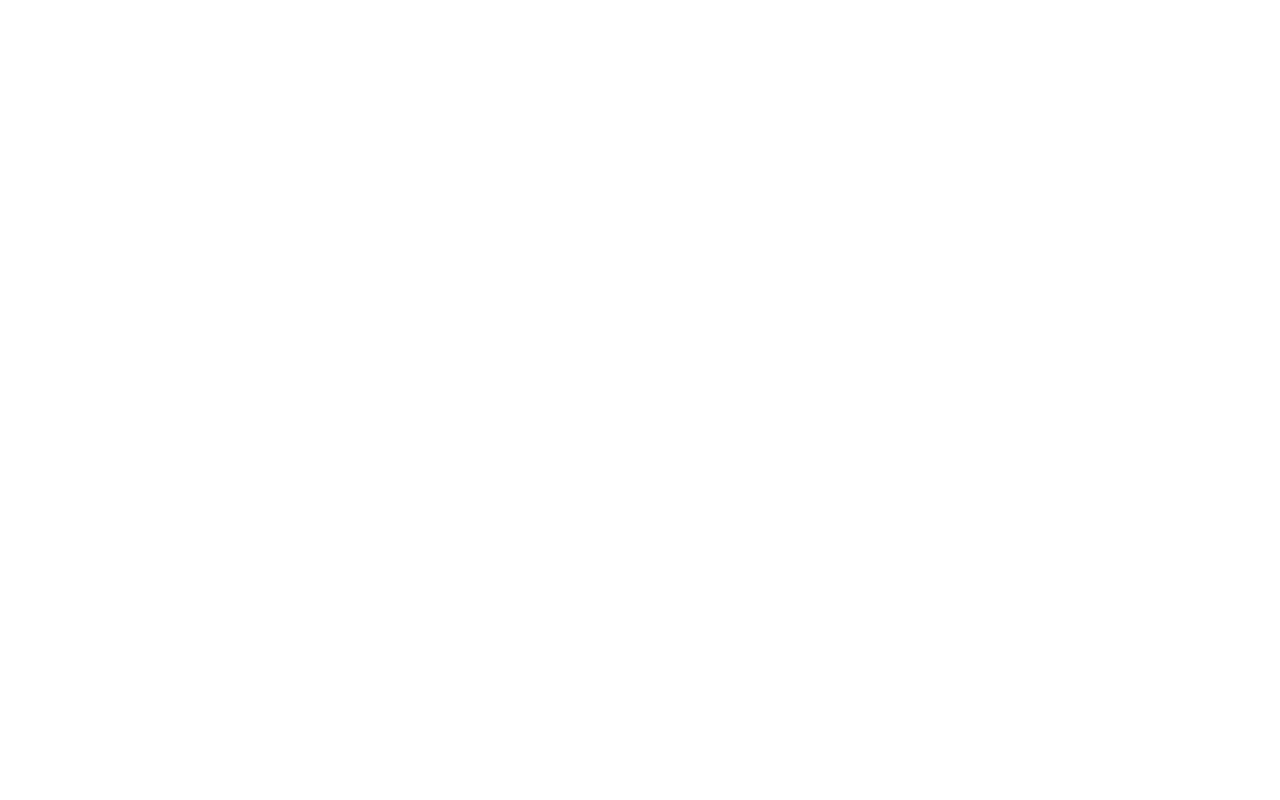
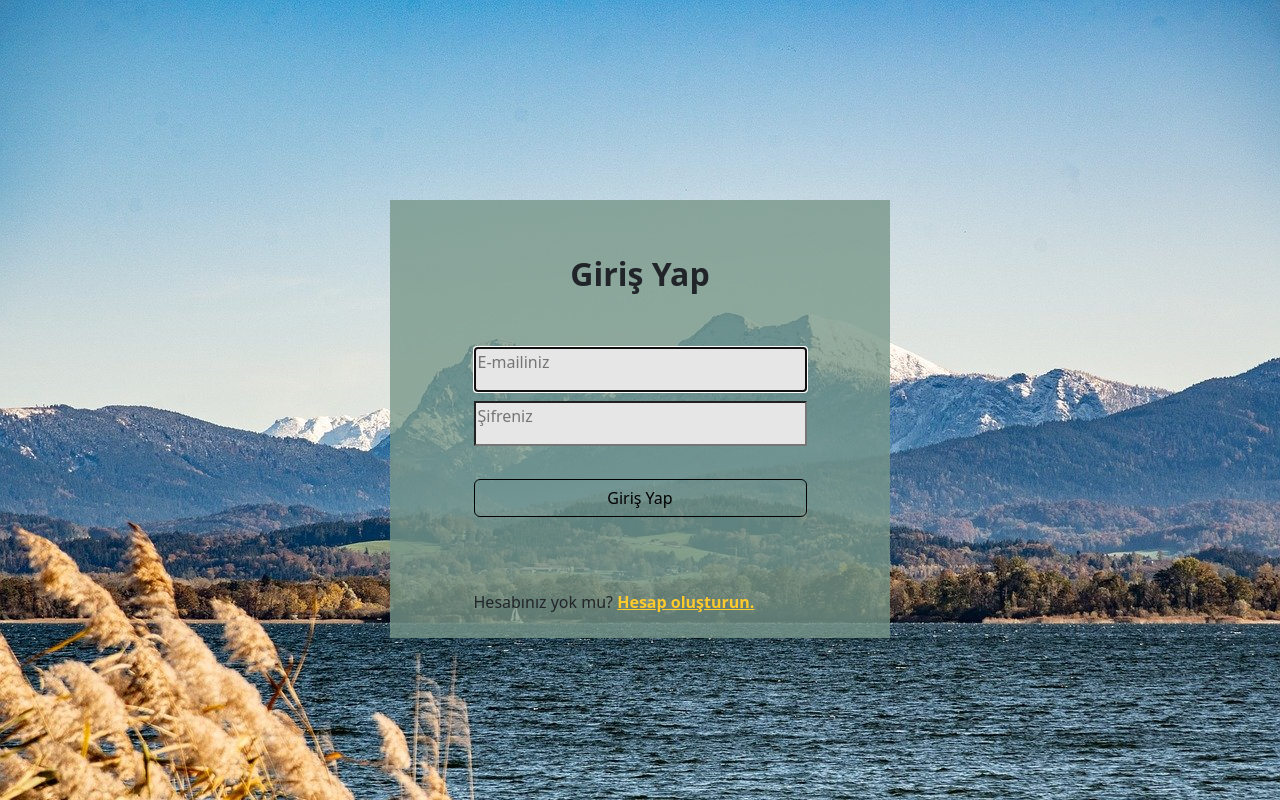
Before and after one commit to HabibSako/ReactJS-Frontend-Kurs, a website: page login_ekranı/login.html in a window 1280 px wide. Drawn offline with nearby package versions, Linux system fonts and the light colour scheme.

Commit message:
Login ve register ekran tasarımları yapıldı.

```diff
--- a/login_ekranı/login.html
+++ b/login_ekranı/login.html
@@ -2,11 +2,12 @@
 <html lang="en">
 
 <head>
-  <title>Title</title>
+    <title>Giriş Sayfası</title>
     <!-- Required meta tags -->
     <meta charset="utf-8">
     <meta name="viewport" content="width=device-width, initial-scale=1, shrink-to-fit=no">
-
+    <!-- css -->
+    <link rel="stylesheet" href="loginstyle.css">
     <!-- Bootstrap CSS v5.2.1 -->
     <link href="https://cdn.jsdelivr.net/npm/bootstrap@5.2.1/dist/css/bootstrap.min.css" rel="stylesheet"
         integrity="sha384-iYQeCzEYFbKjA/T2uDLTpkwGzCiq6soy8tYaI1GyVh/UjpbCx/TYkiZhlZB6+fzT" crossorigin="anonymous">
@@ -14,15 +15,49 @@
 </head>
 
 <body>
-  <header>
-    <!-- place navbar here -->
-  </header>
-  <main>
+    <div style=" display: flex; justify-content: center; align-items: center;">
+        <div style="width: 500px; margin-top: 200px; background-color: #789789c9;">
+            <div class="form_div"
+                style=" padding-top: 50px; display: flex;  justify-content: center;  align-items: center;">
+                <!-- method="post" işlevi göndere tıklandığında adres çubuğuna bilgileri yazmamasıdır -->
+                <!--  autocomplete="on" özelliği, tarayıcının form alanlarını otomatik olarak doldurmasına izin verir -->
+                <form action="#!" autocomplete="on" name="form_login" method="post" id="form_id_login">
+                    <table>
+                        <thead>
+                            <th style="text-align: center; font-size: 2rem; padding-bottom: 3rem; padding-top:0%;">Giriş Yap</th>
+                        </thead>
+                        <tbody>
+                            <tr>
+                                <td>
+                                    <input id="uemail" name="uemail" type="email" placeholder="E-mailiniz"
+                                        title="E-mail" required autofocus="true">
+                                </td>
+                            </tr>
+                            <tr>
+                                <td><input id="upassword" name="upassword" type="password" placeholder="Şifreniz"
+                                        title="Şifreniz" required autofocus="true"></td>
+                            </tr>
+                        </tbody>
+                        <tfoot>
+                            <tr>
+                                <td>
+                                    <div class="d-flex justify-content-center size">
+                                        <button type="submit" class="btn btn-outline-warning w-100 mt-4" style="color: black; border-color: black;">Giriş Yap</button>
+                                    </div>
+                                </td>
+                            </tr>
+                            <tr>
+                                <td>
+                                    <p style="margin-top: 4rem;">Hesabınız yok mu? <a href="register.html" style="color: #FFCA2C;"><b>Hesap oluşturun.</b></a></p>
+                                </td>
+                            </tr>
+                        </tfoot>
+                    </table>
+                </form>
+            </div>
+        </div>
+    </div>
 
-  </main>
-  <footer>
-    <!-- place footer here -->
-  </footer>
     <!-- Bootstrap JavaScript Libraries -->
     <script src="https://cdn.jsdelivr.net/npm/@popperjs/core@2.11.6/dist/umd/popper.min.js"
         integrity="sha384-oBqDVmMz9ATKxIep9tiCxS/Z9fNfEXiDAYTujMAeBAsjFuCZSmKbSSUnQlmh/jp3" crossorigin="anonymous">
--- /dev/null
+++ b/login_ekranı/loginstyle.css
@@ -0,0 +1,17 @@
+body{
+    background-image: url(/utils/img/0ac6415a-2e71-4d24-bc21-6f5c21bf486e.jpg);
+    background-size: cover;
+}
+input{
+    background-color: rgb(230, 230, 230);
+    padding-bottom: 1rem;
+    padding-right: 6rem;
+
+}
+td{
+    padding-bottom: 8px;
+}
+th{
+    padding-bottom: 2rem;
+
+}
```
Also changed, not shown: ders_1/index.html (+2 -1 lines), login_ekranı/register.html (added, +80 -0 lines). Lines whose indentation alone changed are shown as unchanged.
